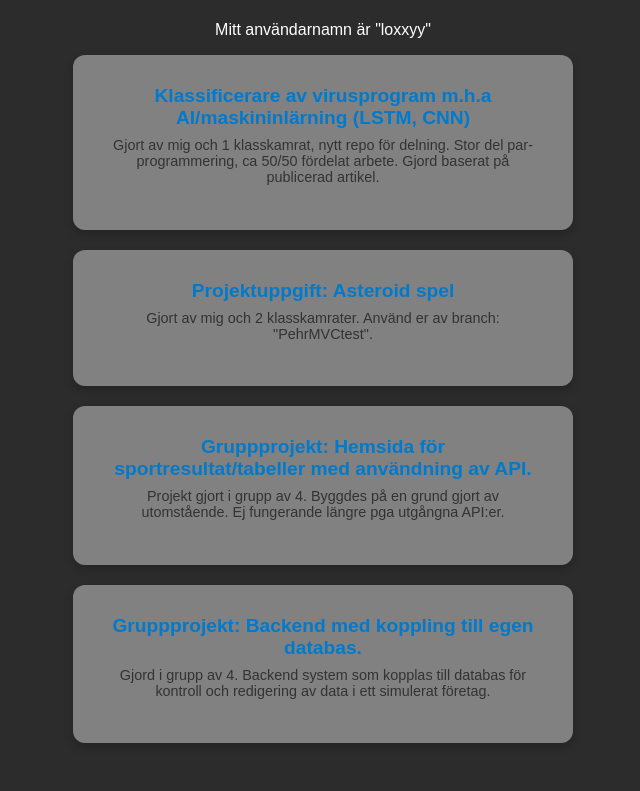
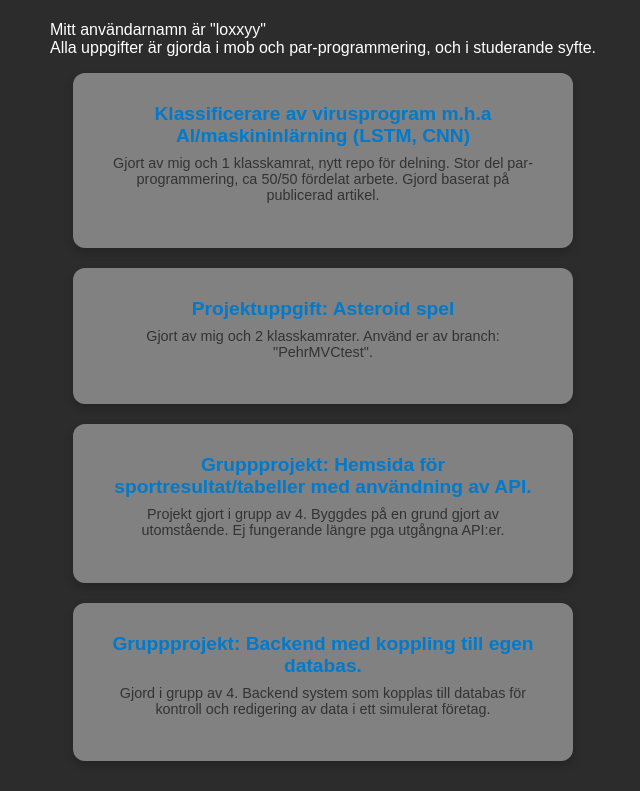
Before and after one commit to loxxyy/loxxyy.github.io, a plain HTML site: page index.html in a window 1280 px wide. Shown: the part 103-894 px from the top of the page, without its empty margins (317-957 px from the left). Drawn offline with Linux system fonts and the light colour scheme.

Commit message:
Update index.html

```diff
--- a/index.html
+++ b/index.html
@@ -54,7 +54,9 @@
 </head>
 <body>
   <h1>Mina projekt</h1>
-  <p>Mitt användarnamn är "loxxyy"</p>
+  <p>Mitt användarnamn är "loxxyy" <br>
+  Alla uppgifter är gjorda i mob och par-programmering, och i studerande syfte.
+  </p>
   <div class="container">
     <div class="card">
       <a href="https://github.com/loxxyy/HCL">Klassificerare av virusprogram m.h.a AI/maskininlärning (LSTM, CNN) </a>
```
